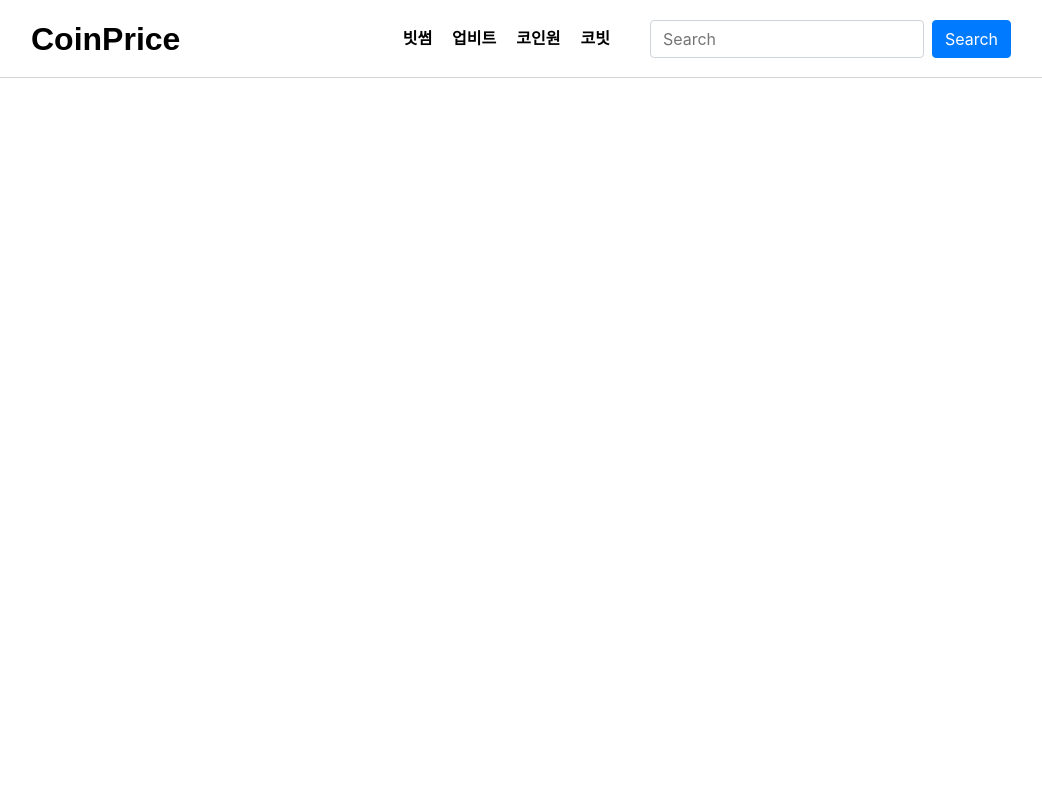
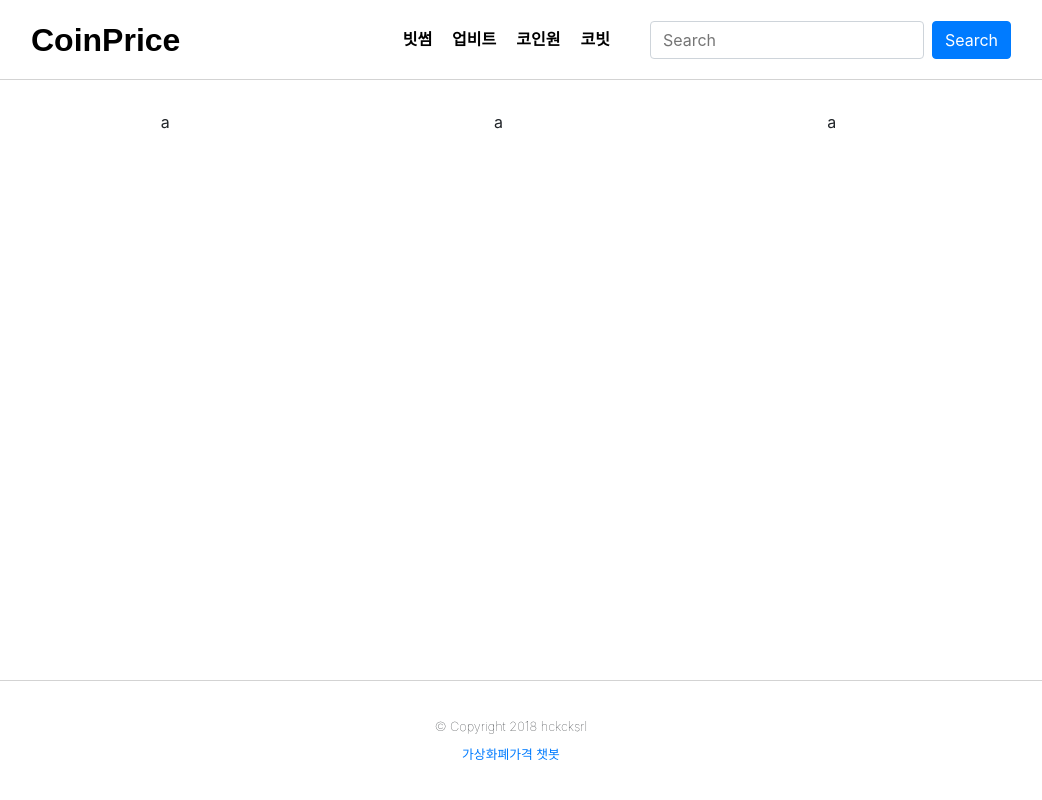
Before and after one commit to hckcksrl/coin_web, a React (Create React App) app: page / in a window 1280 px wide. Shown: the top 800 px of the page, without its empty margins (129-1171 px from the left). Built offline with nearby package versions, Linux system fonts and the light colour scheme; the HTML template or start-up script is replaced by a standard one.

Commit message:
home main

```diff
--- a/package.json
+++ b/package.json
@@ -3,6 +3,7 @@
   "version": "0.1.0",
   "private": true,
   "dependencies": {
+    "axios": "^0.19.0",
     "bootstrap": "^4.3.1",
     "nodemon": "^1.19.3",
     "prop-types": "^15.7.2",
--- a/src/App.js
+++ b/src/App.js
@@ -2,7 +2,7 @@ import React from 'react';
 import Header from './component/Header/header';
 import "./App.css"
 import { BrowserRouter as Router, Route } from 'react-router-dom';
-import Home from "./component/Home"
+import Home from "./component/Section/Home"
 import Footer from './component/Footer/footer';
 
 function App() {
@@ -10,7 +10,7 @@ function App() {
     <Router>
       <div className="app">
         <Header />
-        <section style={{ height: '100%' }}>
+        <section style={{ flexGrow: 1, minHeight: '75%', justifyContent: 'center', display: 'flex' }}>
           <Route exact={true} path="/" component={Home} />
         </section>
         <Footer />
--- a/src/component/Footer/footer.css
+++ b/src/component/Footer/footer.css
@@ -6,11 +6,11 @@
     font-weight: 100;
     font-size: 0.8rem;
     border-top: 1px solid lightgray;
-    height: 100px
+    height: 15%
 }
 
 .footer p,a{
-    font-size: 2em
+    font-size: 1em
 }
 
 .footer p:first-child {
--- a/src/component/Header/header.css
+++ b/src/component/Header/header.css
@@ -4,12 +4,12 @@ header{
   width: 100%;
   border-bottom: 1px solid lightgray;
   justify-content: center;
-  align-items: center
+  align-items: center;
+  height: 10%;
 }
 .coin-header {
   display: flex;
   align-items: center;
-  height: 77px;
   max-width: 1000px;
   width:100%
 }
@@ -25,7 +25,9 @@ header a {
   justify-content: flex-start;
   flex: 1;
   align-items: center;
-  font-size: 1rem;
+}
+.header-logo a {
+  font-size: 2em
 }
 .header-coin {
   margin-right: 20px;
--- /dev/null
+++ b/src/component/Main/main.css
@@ -0,0 +1,6 @@
+.coin-wrap{
+    display: flex;
+    width: 100%;
+    margin-bottom: 30px;
+    flex-direction: row
+}
--- /dev/null
+++ b/src/component/Main/main.js
@@ -0,0 +1,41 @@
+import React, { Component } from 'react';
+import './main.css'
+
+class Main extends Component {
+
+    constructor() {
+        super()
+        this.stat = {
+            coin: []
+        }
+    }
+
+    componentDidMount() {
+
+    }
+
+    render() {
+        return (
+            <div className="coin-wrap">
+                < div style={{ flex: 1, height: '400px', marginRight: '25px' }}>
+                    <div>
+                        <p>a</p>
+                    </div>
+                </div>
+                < div style={{ flex: 1, height: '400px', marginRight: '25px' }}>
+                    <div>
+                        <p>a</p>
+                    </div>
+                </div>
+                < div style={{ flex: 1, height: '400px', marginRight: '25px' }}>
+                    <div>
+                        <p>a</p>
+                    </div>
+                </div>
+
+            </div >
+        );
+    }
+}
+
+export default Main;
--- a/src/component/Home.js
+++ b/src/component/Section/Home.js
@@ -1,19 +1,25 @@
 import React, { Component } from 'react';
+import Main from "../Main/main";
+import './home.css'
 
 class Home extends Component {
 
     constructor() {
         super()
         this.stat = {
-            list: null
+            coin: []
         }
+    }
+
+    componentDidMount() {
+
     }
 
     render() {
         return (
-            <div style={{ height: '100%' }}>
-
-            </div>
+            <div className='main'>
+                <Main></Main>
+            </div >
         );
     }
 }
--- /dev/null
+++ b/src/component/Section/home.css
@@ -0,0 +1,8 @@
+.main{
+    width: 100%;
+    max-width: 1000px;
+    display: flex;
+    flex-direction: row;
+    flex-wrap: wrap;
+    margin: 30px 30px 0 30px
+}
```
Also changed, not shown: 1 other file (tests, documents, lock files or other folders).
